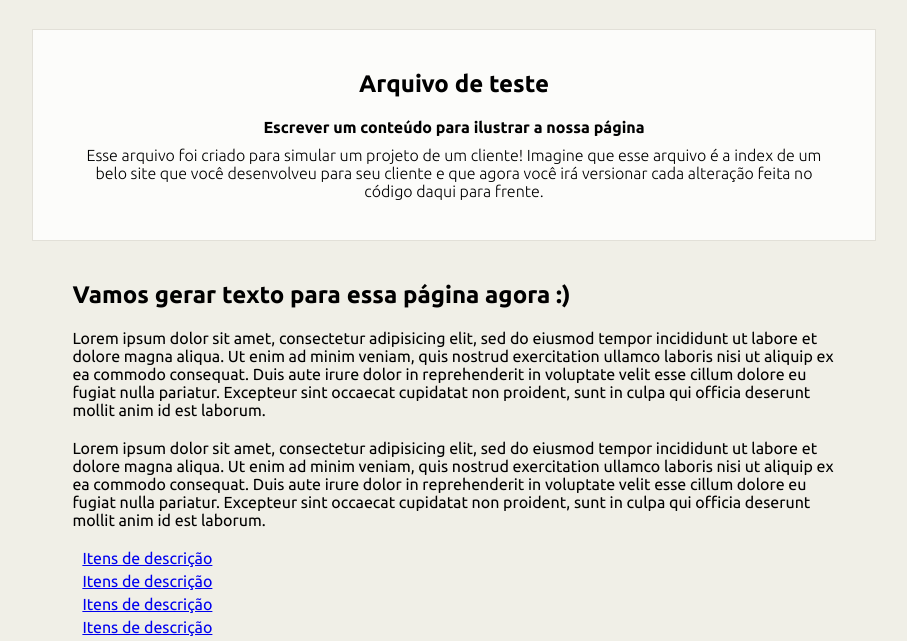
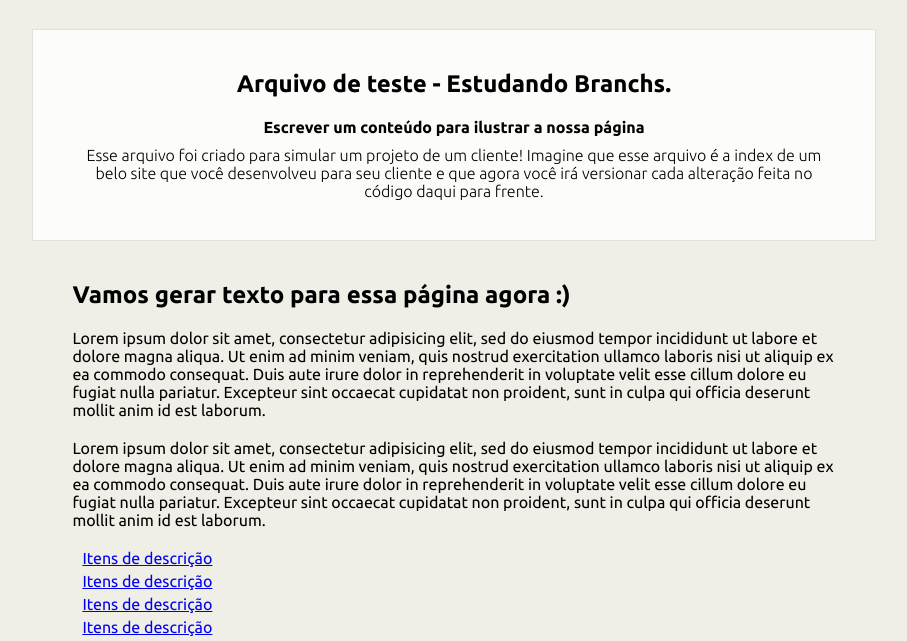
Before and after one commit to markosveloso/CLI_GITWORKFLOW, a plain HTML site: page index.html in a window 1280 px wide. Shown: the part 154-795 px from the top of the page, without its empty margins (186-1093 px from the left). Drawn offline with Linux system fonts and the light colour scheme.

Commit message:
Alteraçao do título principal

```diff
--- a/index.html
+++ b/index.html
@@ -18,7 +18,7 @@
 
 		<article class="main_article">
 			<header>
-				<h2>Arquivo de teste</h2>
+				<h2>Arquivo de teste - Estudando Branchs.</h2>
 				<p class="tagline">Escrever um conteúdo para ilustrar a nossa página</p>
 			</header>
 			<p>Esse arquivo foi criado para simular um projeto de um cliente! Imagine que esse arquivo é a index de um belo site que você desenvolveu para seu cliente e que agora você irá versionar cada alteração feita no código daqui para frente.</p>
```
